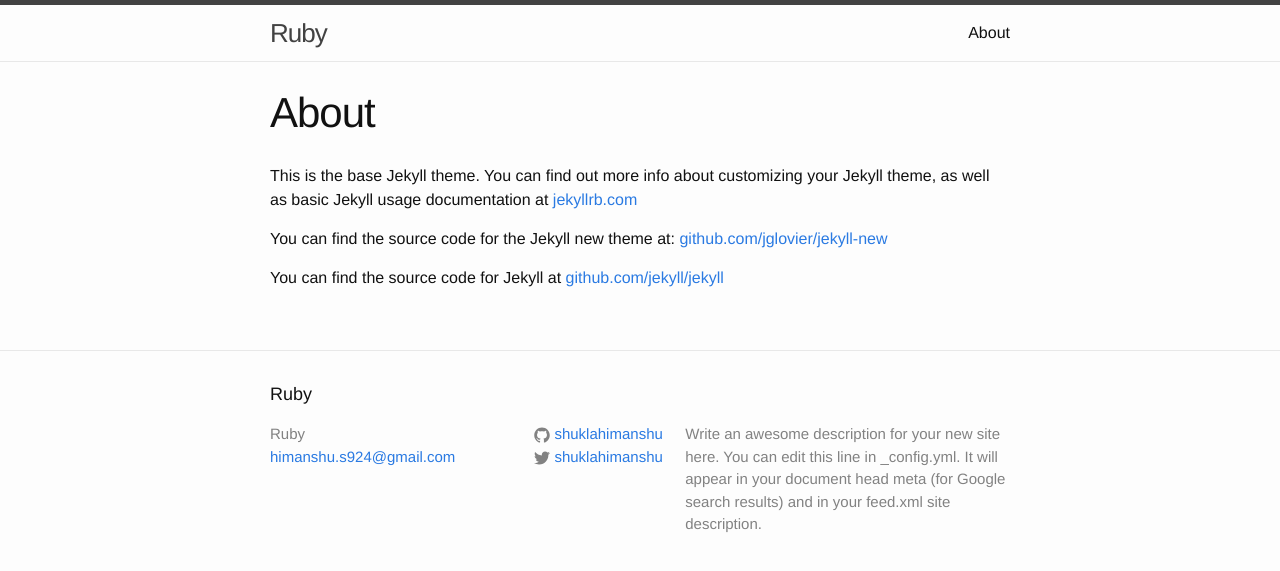
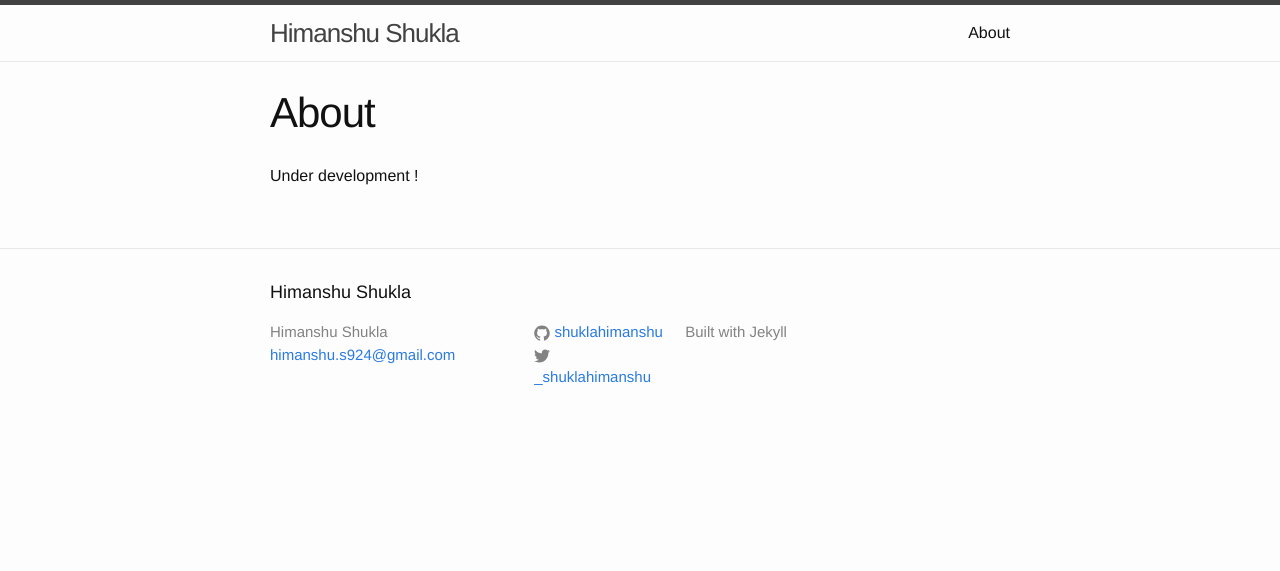
Before and after one commit to shuklahimanshu/shuklahimanshu.github.io, a Jekyll site: the page built from about.md, in a window 1280 px wide. Shown: the top 571 px of the page. Built offline with Jekyll 4.4.1, drawn with Linux system fonts in a browser that asks for light colours.

Commit message:
[Himanshu] updated blog title and /about

```diff
--- a/_config.yml
+++ b/_config.yml
@@ -1,13 +1,11 @@
 # Site settings
-title: Ruby
+title: Himanshu Shukla
 email: himanshu.s924@gmail.com
 description: > # this means to ignore newlines until "baseurl:"
-  Write an awesome description for your new site here. You can edit this
-  line in _config.yml. It will appear in your document head meta (for
-  Google search results) and in your feed.xml site description.
+  Built with Jekyll
 baseurl: "" # the subpath of your site, e.g. /blog/
 url: "http://shuklahimanshu.github.io" # the base hostname & protocol for your site
-twitter_username: shuklahimanshu
+twitter_username: _shuklahimanshu
 github_username:  shuklahimanshu
 
 # Build settings
--- a/about.md
+++ b/about.md
@@ -4,8 +4,4 @@ title: About
 permalink: /about/
 ---
 
-This is the base Jekyll theme. You can find out more info about customizing your Jekyll theme, as well as basic Jekyll usage documentation at [jekyllrb.com](http://jekyllrb.com/)
-
-You can find the source code for the Jekyll new theme at: [github.com/jglovier/jekyll-new](https://github.com/jglovier/jekyll-new)
-
-You can find the source code for Jekyll at [github.com/jekyll/jekyll](https://github.com/jekyll/jekyll)
+Under development !
```
